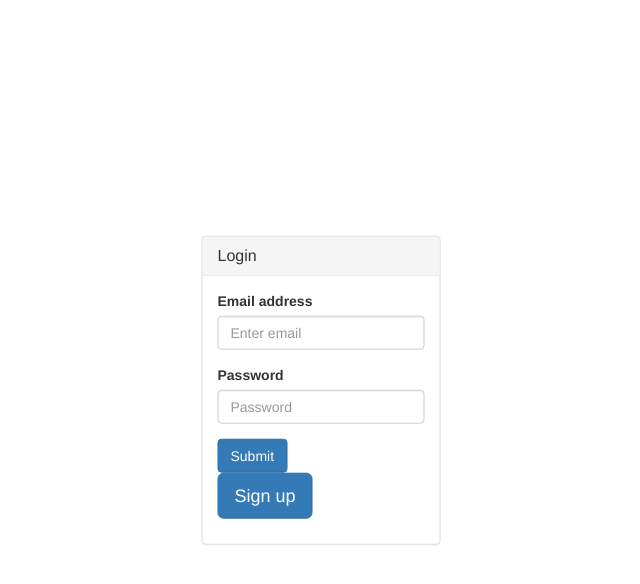
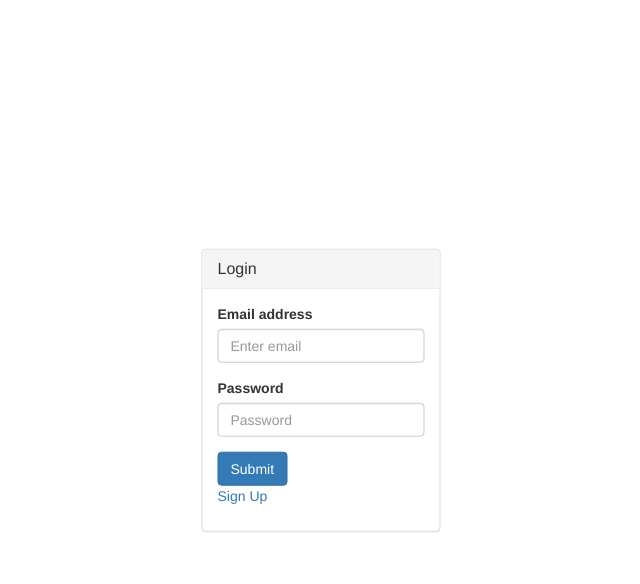
Before and after one commit to emilydowgialo/Spent, a Flask app: page / in a window 1280 px wide. Shown: the top 584 px of the page, without its empty margins (319-959 px from the left). Run offline with Flask 2, Linux system fonts and the light colour scheme; some libraries are stand-ins or nearby versions.

Commit message:
fixed sign up link on homepage

```diff
--- a/server.py
+++ b/server.py
@@ -591,6 +591,7 @@ def logout():
 
 
 if __name__ == "__main__":
+
     # We have to set debug=True here, since it has to be True at the point
     # that we invoke the DebugToolbarExtension
     app.debug = True
--- a/templates/dashboard.html
+++ b/templates/dashboard.html
@@ -187,7 +187,7 @@
     <div class="modal-content">
       <div class="modal-header">
         <button type="button" class="close" data-dismiss="modal" aria-label="Close"><span aria-hidden="true">&times;</span></button>
-        <h4 class="modal-title" id="myModalLabel">Edit Profile Information</h4>
+        <h4 class="modal-title" id="addExpenditure">Add New Expenditure</h4>
       </div>
       <div class="modal-body">
 
--- a/templates/homepage.html
+++ b/templates/homepage.html
@@ -14,7 +14,8 @@
 <div class="container"><!-- BOOTSTRAP CONTAINER DIV FOR ALL CONTENT -->
 
     <div class=login-div><!-- THIS DIV CONTAINS THE LOGIN FORM -->
-        <div class="panel panel-default">
+
+        <div class="panel panel-default"><!-- PANEL DIV -->
             <div class="panel-heading">
             <h3 class="panel-title">Login</h3>
         </div>
@@ -34,24 +35,15 @@
 
             <p>
 
-                <button type="button" class="btn btn-primary btn-lg" data-toggle="modal" data-target="#myModal">
-                Sign up
-                </button>
+                <a href="#" data-toggle="modal" data-target="#signUp">Sign Up</a>
 
-            </p>
-
-        </div><!--CLOSE THE PANEL DIVS -->
-        </div>
-    </div><!-- CLOSE THE LOGIN DIV -->
-
-
-<!-- Modal -->
-<div class="modal fade" id="myModal" tabindex="-1" role="dialog" aria-labelledby="myModalLabel">
+                <!-- SIGN UP MODAL -->
+                <div class="modal fade" id="signUp" tabindex="-1" role="dialog" aria-labelledby="signUp">
                 <div class="modal-dialog" role="document">
                     <div class="modal-content">
                         <div class="modal-header">
                             <button type="button" class="close" data-dismiss="modal" aria-label="Close"><span aria-hidden="true">&times;</span></button>
-        <h4 class="modal-title" id="myModalLabel">Sign up</h4>
+                            <h4 class="modal-title" id="signUpForm">Sign up</h4>
                         </div>
                     <div class="modal-body">
 
@@ -70,15 +62,29 @@
                             </fieldset>
 
                     </div>
+
                     <div class="modal-footer">
                         <button type="button" class="btn btn-default" data-dismiss="modal">Close</button>
                         <button type="submit" class="btn btn-primary">Submit</button>
+
                         </form><!-- CLOSE THE SUBMIT FORM -->
                         </div>
                     </div>
                 </div>
                 </div><!-- CLOSE MODAL -->
 
+            </p>
+
+        </div><!--CLOSE THE PANEL DIVS -->
+        </div>
+
+
+
+
+    </div><!-- CLOSE THE LOGIN DIV -->
+
+
+
 </div><!-- END BOOTSTRAP CONTAINER DIV -->
 
 {% endblock %}
```
Lines whose indentation alone changed are shown as unchanged.
